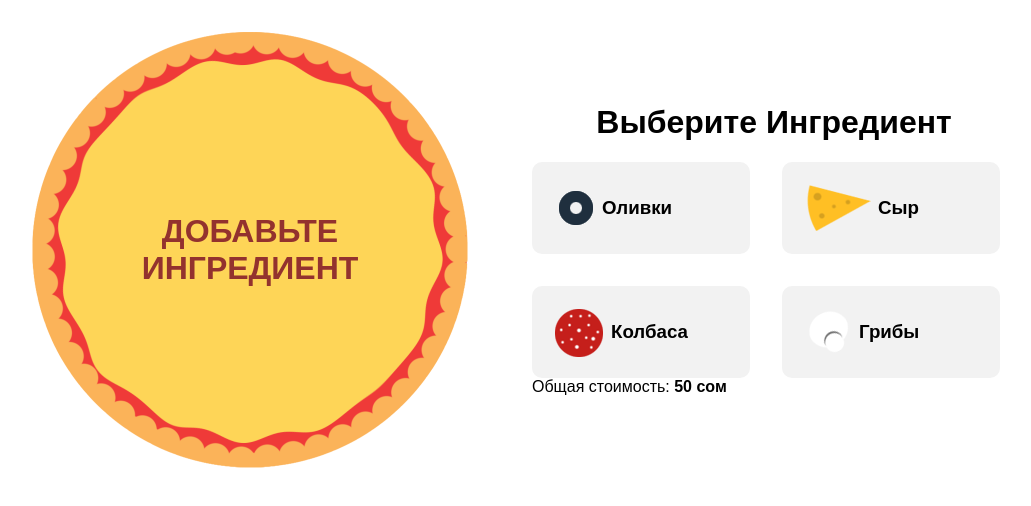
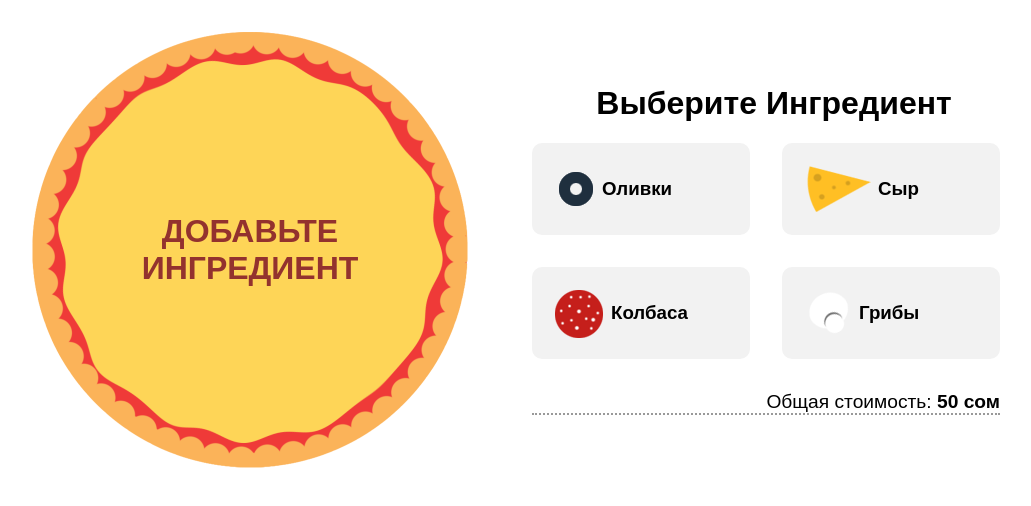
Before and after one commit to Commondore/pizza-ts-24, a React (Vite) app: page / in a window 1280 px wide. Shown: the top 506 px of the page, without its empty margins (140-1171 px from the left). Built offline with nearby package versions, Linux system fonts and the light colour scheme.

Commit message:
add price component

```diff
--- /dev/null
+++ b/src/components/Controls/TotalPrice.tsx
@@ -0,0 +1,15 @@
+import styles from "./style.module.css";
+
+interface TotalPriceProps {
+  total: number;
+}
+
+const TotalPrice = ({ total }: TotalPriceProps) => {
+  return (
+    <div className={styles.pizzaPrice}>
+      Общая стоимость: <span>{total} сом</span>
+    </div>
+  );
+};
+
+export default TotalPrice;
--- a/src/components/Controls/index.tsx
+++ b/src/components/Controls/index.tsx
@@ -2,6 +2,7 @@ import { IIngList } from "@components/Pizza";
 
 import styles from "./style.module.css";
 import ConstrolsList from "@components/Controls/ConstrolsList";
+import TotalPrice from "@components/Controls/TotalPrice";
 
 interface ControlsProps {
   ings: IIngList;
@@ -24,9 +25,7 @@ const Controls = ({
         add={add}
         remove={remove}
       />
-      <div>
-        Общая стоимость: <strong>{total} сом</strong>
-      </div>
+      <TotalPrice total={total} />
     </div>
   );
 };
--- a/src/components/Controls/style.module.css
+++ b/src/components/Controls/style.module.css
@@ -71,3 +71,13 @@
 .count:hover:after {
   top: 0;
 }
+
+.pizzaPrice {
+  margin-top: 2rem;
+  font-size: 1.2rem;
+  text-align: right;
+  border-bottom: 2px dotted #999;
+}
+.pizzaPrice span {
+  font-weight: bold;
+}
```
